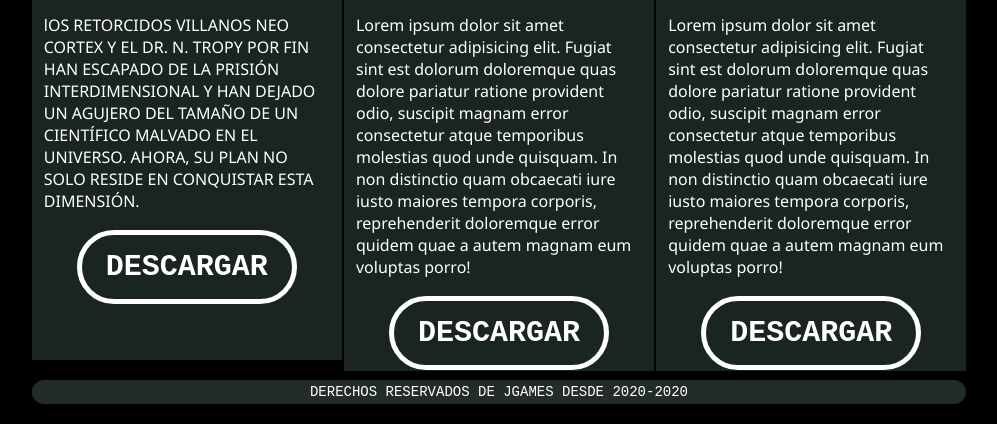
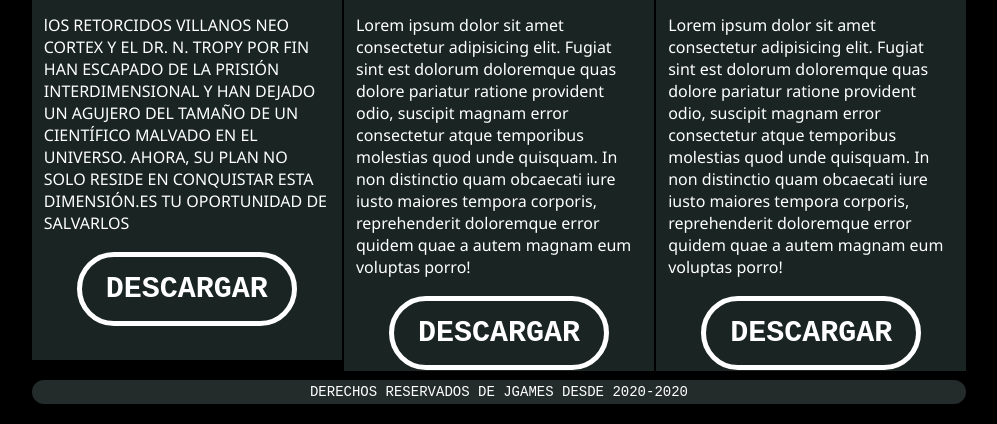
Before and after one commit to JoaquinCc/DESIGN-WEB-GAMES, a plain HTML site: page index.html in a window 1280 px wide. Shown: the part 879-1303 px from the top of the page, without its empty margins (141-1138 px from the left). Drawn offline with Linux system fonts and the light colour scheme.

Commit message:
solucion en proceso

```diff
--- a/index.html
+++ b/index.html
@@ -42,7 +42,7 @@
             <img src="img2.jpg" alt="#">
         </div>
         <div class="descripcion">
-            <p>lOS RETORCIDOS VILLANOS NEO CORTEX Y EL DR. N. TROPY POR FIN HAN ESCAPADO DE LA PRISIÓN INTERDIMENSIONAL Y HAN DEJADO UN AGUJERO DEL TAMAÑO DE UN CIENTÍFICO MALVADO EN EL UNIVERSO. AHORA, SU PLAN NO SOLO RESIDE EN CONQUISTAR ESTA DIMENSIÓN.</p>
+            <p>lOS RETORCIDOS VILLANOS NEO CORTEX Y EL DR. N. TROPY POR FIN HAN ESCAPADO DE LA PRISIÓN INTERDIMENSIONAL Y HAN DEJADO UN AGUJERO DEL TAMAÑO DE UN CIENTÍFICO MALVADO EN EL UNIVERSO. AHORA, SU PLAN NO SOLO RESIDE EN CONQUISTAR ESTA DIMENSIÓN.ES TU OPORTUNIDAD DE SALVARLOS</p>
         </div>
         <div class="contenedor">
             <div class="descarga">
```
